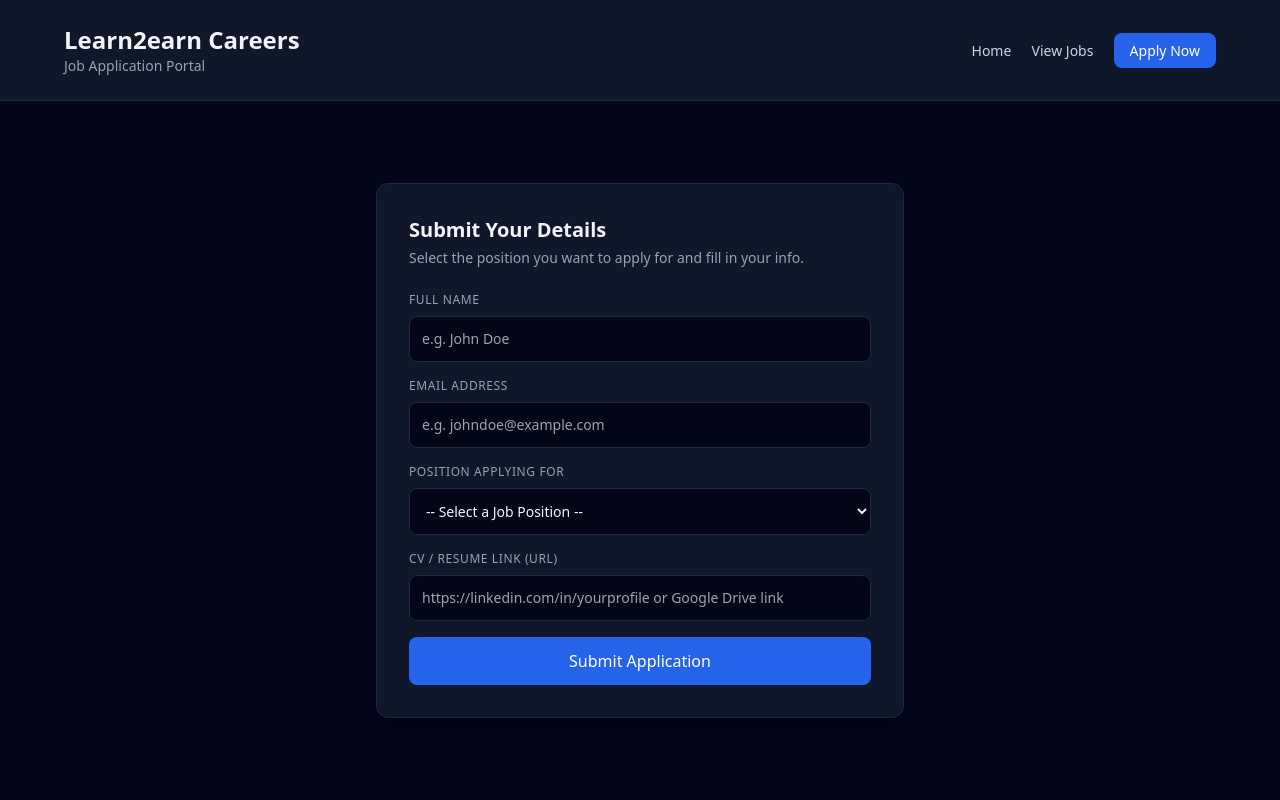
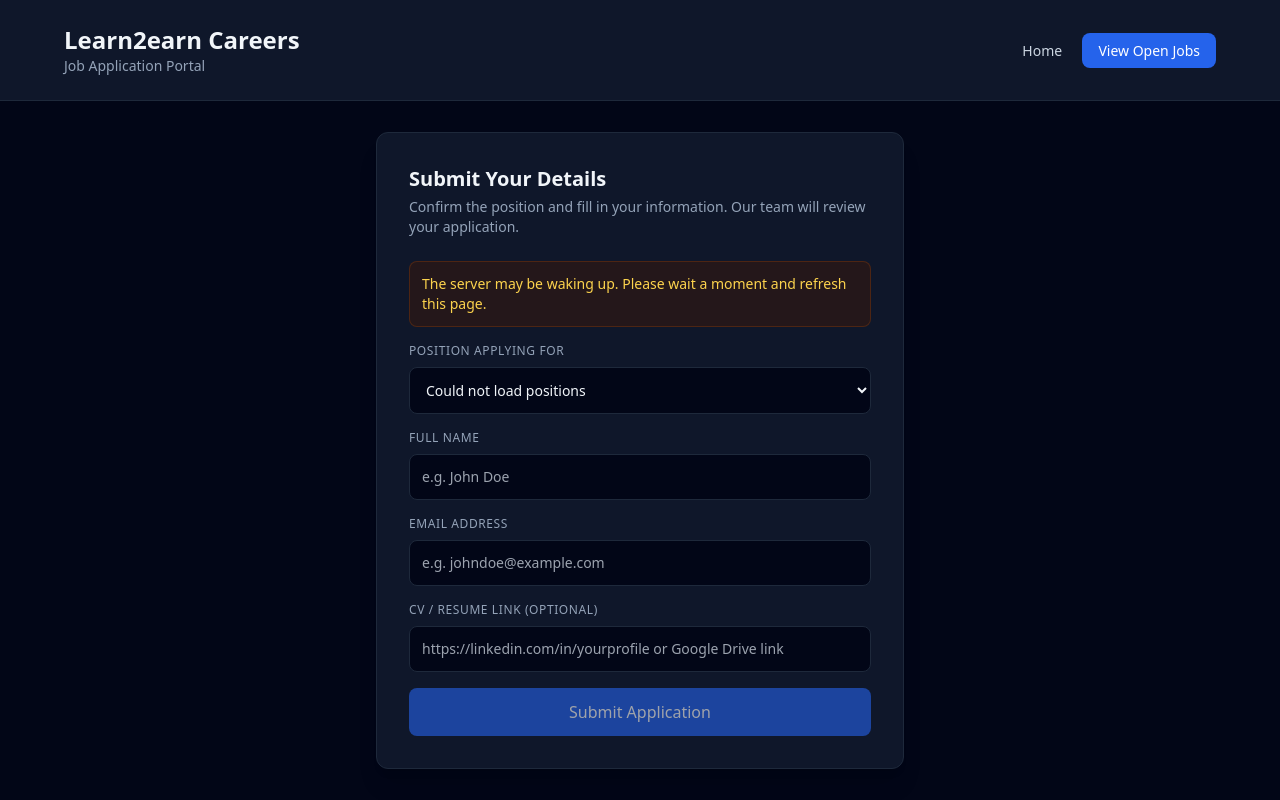
Before and after one commit to uglythemenace/applicant-tracking-system, a Python web app: template Frontend/templates/index.html in a window 1280 px wide. Run offline with Jinja, Linux system fonts and the light colour scheme; the template is opened without the code that fills it, so the values that code supplies are empty; some libraries are stand-ins or nearby versions.

Commit message:
Dynamic job dropdown, pre-selected job, confirmation message

```diff
--- a/Frontend/templates/index.html
+++ b/Frontend/templates/index.html
@@ -4,92 +4,146 @@
     <meta charset="UTF-8">
     <meta name="viewport" content="width=device-width, initial-scale=1.0">
     <title>Learn2earn ATS - Application Form</title>
-    <!-- Tailwind CSS CDN -->
     <script src="https://cdn.tailwindcss.com"></script>
 </head>
 <body class="bg-slate-950 text-slate-100 min-h-screen flex flex-col">
 
-    <!-- Top Navigation Header -->
     <header class="bg-slate-900 border-b border-slate-800 p-6">
-        <div class="max-w-6xl mx-auto flex justify-between items-center">
+        <div class="max-w-6xl mx-auto flex flex-col sm:flex-row justify-between items-center gap-3">
             <div>
                 <h1 class="text-2xl font-bold">Learn2earn Careers</h1>
                 <p class="text-sm text-slate-400">Job Application Portal</p>
             </div>
-            <!-- Clean 3-Page Navigation -->
             <div class="space-x-4">
                 <a href="/" class="text-sm text-slate-300 hover:text-white font-medium">Home</a>
-                <a href="/jobs" class="text-sm text-slate-300 hover:text-white font-medium">View Jobs</a>
-                <a href="/apply" class="text-sm bg-blue-600 text-white px-4 py-2 rounded-lg font-medium hover:bg-blue-500">Apply Now</a>
+                <a href="/jobs" class="text-sm bg-blue-600 text-white px-4 py-2 rounded-lg font-medium hover:bg-blue-500">View Open Jobs</a>
             </div>
         </div>
     </header>
 
-    <!-- Main Content: Candidate Application Form -->
     <main class="max-w-xl mx-auto w-full p-6 my-auto space-y-6">
-        <div class="bg-slate-900 p-8 rounded-xl border border-slate-800 shadow-xl">
+
+        <!-- Application form -->
+        <div id="form-card" class="bg-slate-900 p-8 rounded-xl border border-slate-800 shadow-xl">
             <h2 class="text-xl font-semibold mb-1">Submit Your Details</h2>
-            <p class="text-sm text-slate-400 mb-6">Select the position you want to apply for and fill in your info.</p>
+            <p class="text-sm text-slate-400 mb-6">Confirm the position and fill in your information. Our team will review your application.</p>
+
+            <div id="job-notice" class="hidden mb-4 text-sm text-amber-300 bg-amber-950/40 border border-amber-900/50 rounded-lg p-3"></div>
 
             <form id="apply-form" onsubmit="submitApplication(event)" class="space-y-4">
-                <!-- Full Name Field -->
+                <div>
+                    <label class="block text-xs uppercase tracking-wider text-slate-400 mb-2">Position Applying For</label>
+                    <select id="job-id" required class="w-full bg-slate-950 border border-slate-800 rounded-lg p-3 text-sm text-slate-100 focus:outline-none focus:border-blue-500">
+                        <option value="">Loading positions...</option>
+                    </select>
+                </div>
+
                 <div>
                     <label class="block text-xs uppercase tracking-wider text-slate-400 mb-2">Full Name</label>
                     <input type="text" id="candidate-name" required placeholder="e.g. John Doe" class="w-full bg-slate-950 border border-slate-800 rounded-lg p-3 text-sm text-slate-100 focus:outline-none focus:border-blue-500">
                 </div>
 
-                <!-- Email Address Field -->
                 <div>
                     <label class="block text-xs uppercase tracking-wider text-slate-400 mb-2">Email Address</label>
                     <input type="email" id="candidate-email" required placeholder="e.g. johndoe@example.com" class="w-full bg-slate-950 border border-slate-800 rounded-lg p-3 text-sm text-slate-100 focus:outline-none focus:border-blue-500">
                 </div>
 
-                <!-- Job Selection Field -->
                 <div>
-                    <label class="block text-xs uppercase tracking-wider text-slate-400 mb-2">Position Applying For</label>
-                    <select id="job-id" required class="w-full bg-slate-950 border border-slate-800 rounded-lg p-3 text-sm text-slate-100 focus:outline-none focus:border-blue-500">
-                        <option value="" disabled selected>-- Select a Job Position --</option>
-                        <option value="1">Frontend Developer (Job #1)</option>
-                        <option value="2">Backend Engineer (FastAPI) (Job #2)</option>
-                        <option value="3">Full-Stack Engineer (Job #3)</option>
-                        <option value="4">UI/UX Designer (Job #4)</option>
-                        <option value="5">Data Analyst (Job #5)</option>
-                    </select>
-                </div>
-
-                <!-- CV / Resume Link Field -->
-                <div>
-                    <label class="block text-xs uppercase tracking-wider text-slate-400 mb-2">CV / Resume Link (URL)</label>
+                    <label class="block text-xs uppercase tracking-wider text-slate-400 mb-2">CV / Resume Link (optional)</label>
                     <input type="url" id="candidate-cv" placeholder="https://linkedin.com/in/yourprofile or Google Drive link" class="w-full bg-slate-950 border border-slate-800 rounded-lg p-3 text-sm text-slate-100 focus:outline-none focus:border-blue-500">
                 </div>
 
-                <!-- Submit Button -->
-                <button type="submit" id="submit-btn" class="w-full bg-blue-600 hover:bg-blue-500 text-white font-medium py-3 rounded-lg transition duration-200 mt-2">
+                <button type="submit" id="submit-btn" class="w-full bg-blue-600 hover:bg-blue-500 disabled:opacity-60 text-white font-medium py-3 rounded-lg transition duration-200 mt-2">
                     Submit Application
                 </button>
             </form>
 
             <div id="status-message" class="mt-4 text-center text-sm font-medium hidden"></div>
         </div>
+
+        <!-- Shown after a successful application -->
+        <div id="success-card" class="hidden bg-slate-900 p-8 rounded-xl border border-emerald-900/60 shadow-xl text-center space-y-4">
+            <div class="mx-auto w-12 h-12 rounded-full bg-emerald-950 border border-emerald-800 flex items-center justify-center text-emerald-400 text-2xl">&#10003;</div>
+            <h2 class="text-xl font-semibold text-white">Application received</h2>
+            <p class="text-sm text-slate-400">Thank you, <span id="success-name" class="text-slate-200 font-medium"></span>. Your application for <span id="success-job" class="text-slate-200 font-medium"></span> is now waiting for review. We'll contact you at <span id="success-email" class="text-slate-200 font-medium"></span>.</p>
+            <a href="/jobs" class="inline-block bg-slate-800 hover:bg-slate-700 text-slate-200 text-sm font-medium px-5 py-2.5 rounded-lg border border-slate-700 transition">Browse more jobs</a>
+        </div>
     </main>
 
-    <!-- Script to Submit Data to Render Backend -->
     <script>
         const API_BASE = "https://applicant-tracking-system-tbaw.onrender.com";
+
+        // Load the approved jobs into the dropdown and pre-select ?job=ID
+        async function loadJobs() {
+            const select = document.getElementById('job-id');
+            const notice = document.getElementById('job-notice');
+            const submitBtn = document.getElementById('submit-btn');
+            const wantedId = new URLSearchParams(window.location.search).get('job');
+
+            try {
+                const response = await fetch(`${API_BASE}/jobs/?status=approved`);
+                if (!response.ok) throw new Error('Failed to load jobs');
+                const data = await response.json();
+                const jobs = Array.isArray(data) ? data : (data.jobs || []);
+
+                select.innerHTML = '';
+
+                if (jobs.length === 0) {
+                    select.innerHTML = '<option value="">No open positions right now</option>';
+                    submitBtn.disabled = true;
+                    return;
+                }
+
+                const placeholder = document.createElement('option');
+                placeholder.value = '';
+                placeholder.textContent = '-- Select a Job Position --';
+                select.appendChild(placeholder);
+
+                jobs.forEach(job => {
+                    const option = document.createElement('option');
+                    option.value = job.id;
+                    option.textContent = job.title;
+                    select.appendChild(option);
+                });
+
+                if (wantedId) {
+                    const match = jobs.find(job => String(job.id) === wantedId);
+                    if (match) {
+                        select.value = String(match.id);
+                    } else {
+                        notice.textContent = 'That position is no longer available. Please choose another one below.';
+                        notice.classList.remove('hidden');
+                    }
+                }
+            } catch (err) {
+                console.error('Error loading jobs:', err);
+                select.innerHTML = '<option value="">Could not load positions</option>';
+                notice.textContent = 'The server may be waking up. Please wait a moment and refresh this page.';
+                notice.classList.remove('hidden');
+                submitBtn.disabled = true;
+            }
+        }
 
         async function submitApplication(e) {
             e.preventDefault();
             const submitBtn = document.getElementById('submit-btn');
             const msg = document.getElementById('status-message');
+            const select = document.getElementById('job-id');
 
             submitBtn.disabled = true;
             submitBtn.innerText = "Submitting Application...";
             msg.classList.add('hidden');
 
+            const name = document.getElementById('candidate-name').value.trim();
+            const email = document.getElementById('candidate-email').value.trim();
+            const cv = document.getElementById('candidate-cv').value.trim();
+            const jobTitle = select.options[select.selectedIndex].text;
+
             const payload = {
-                candidate_name: document.getElementById('candidate-name').value,
-                email: document.getElementById('candidate-email').value,
-                job_id: parseInt(document.getElementById('job-id').value)
+                candidate_name: name,
+                email: email,
+                job_id: parseInt(select.value),
+                resume_url: cv || null
             };
 
             try {
@@ -99,22 +153,25 @@
                     body: JSON.stringify(payload)
                 });
 
-                if (response.ok) {
-                    msg.innerText = "Application submitted successfully!";
-                    msg.className = "mt-4 text-center text-sm font-medium text-emerald-400 block";
-                    document.getElementById('apply-form').reset();
-                } else {
-                    throw new Error("Submission failed");
-                }
+                if (!response.ok) throw new Error("Submission failed");
+
+                document.getElementById('success-name').textContent = name;
+                document.getElementById('success-job').textContent = jobTitle;
+                document.getElementById('success-email').textContent = email;
+                document.getElementById('form-card').classList.add('hidden');
+                document.getElementById('success-card').classList.remove('hidden');
+                document.getElementById('apply-form').reset();
             } catch (err) {
                 console.error("Submission error:", err);
-                msg.innerText = "Error submitting application. Please try again.";
+                msg.innerText = "Error submitting application. Please try again in a moment.";
                 msg.className = "mt-4 text-center text-sm font-medium text-rose-400 block";
             } finally {
                 submitBtn.disabled = false;
                 submitBtn.innerText = "Submit Application";
             }
         }
+
+        document.addEventListener('DOMContentLoaded', loadJobs);
     </script>
 </body>
 </html>
```
